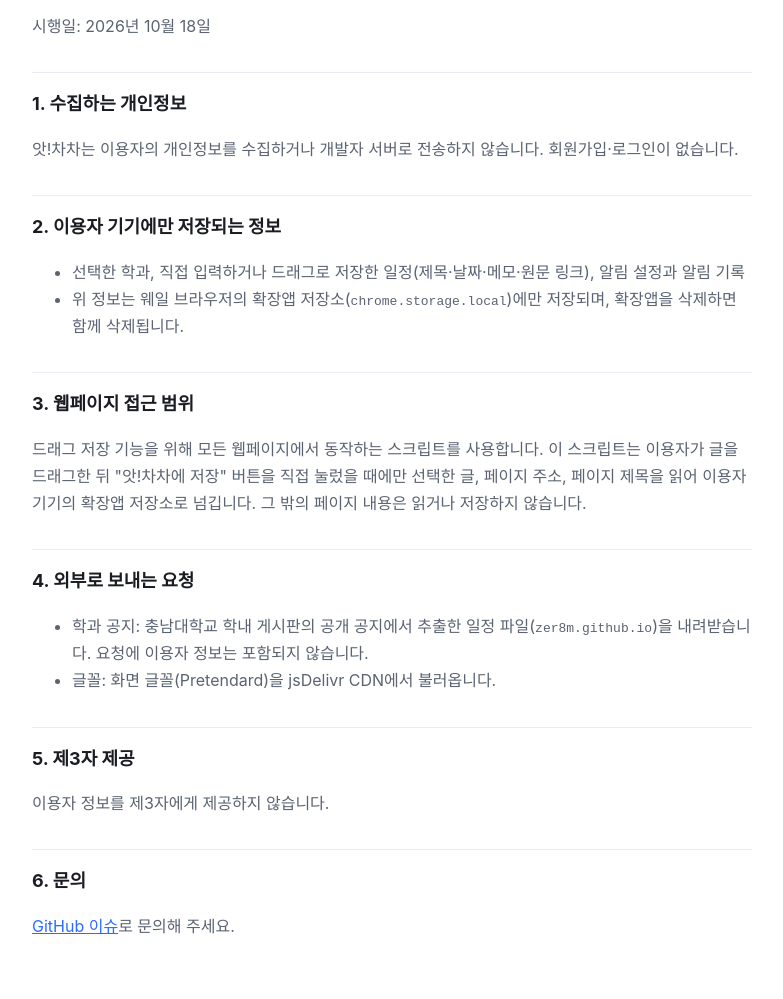
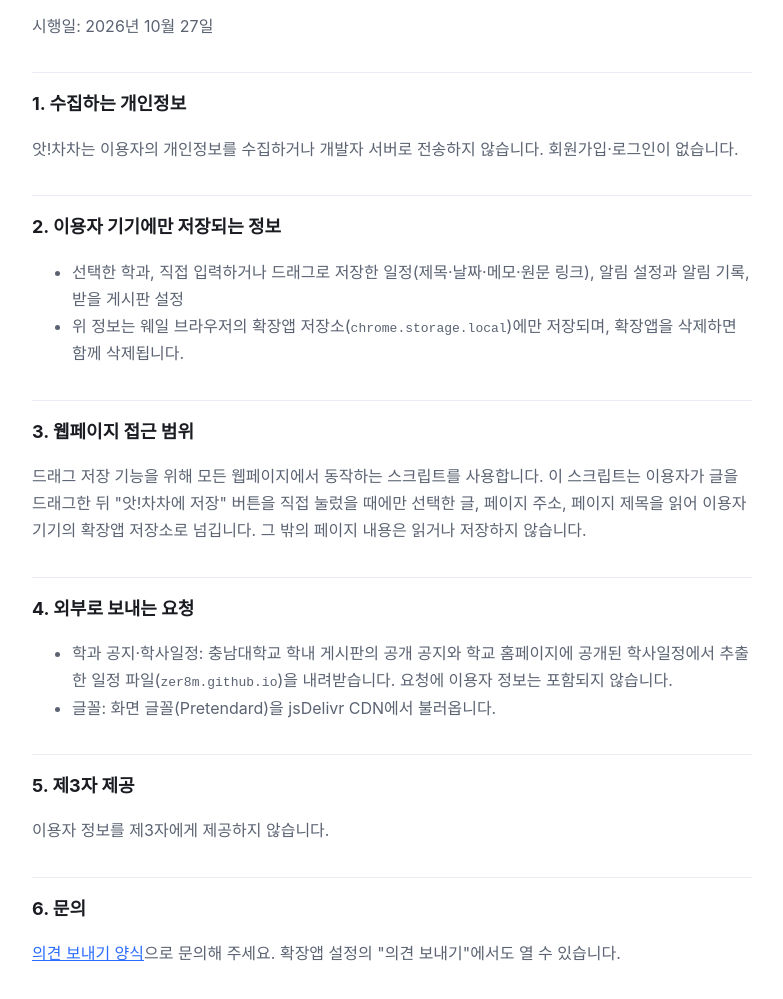
Before and after one commit to zer8m/whalecrew2, a browser extension: page site/privacy.html in a window 1280 px wide. Shown: the part 87-1086 px from the top of the page, without its empty margins (248-1031 px from the left). Drawn offline with Linux system fonts and the light colour scheme.

Commit message:
웨일 스토어 등록 자료 정리
store/: 128 아이콘, 1280×800 스크린샷 4장(실제 사이드바 화면), 상세 설명(평문),
등록 절차·입력값·업데이트 방법·심사 가이드 점검표. 개인정보처리방침에 학사일정과
의견 보내기 양식을 반영. 옛 docs/store-listing.md는 store/로 대체.

Co-Authored-By: Claude Opus 5.5 <noreply@anthropic.com>

```diff
--- a/site/privacy.html
+++ b/site/privacy.html
@@ -18,14 +18,14 @@ a{color:var(--accent)}
 <body>
 <main>
 <h1>앗!차차 개인정보처리방침</h1>
-<p>시행일: 2026년 10월 18일</p>
+<p>시행일: 2026년 10월 27일</p>
 
 <h2>1. 수집하는 개인정보</h2>
 <p>앗!차차는 이용자의 개인정보를 수집하거나 개발자 서버로 전송하지 않습니다. 회원가입·로그인이 없습니다.</p>
 
 <h2>2. 이용자 기기에만 저장되는 정보</h2>
 <ul>
-<li>선택한 학과, 직접 입력하거나 드래그로 저장한 일정(제목·날짜·메모·원문 링크), 알림 설정과 알림 기록</li>
+<li>선택한 학과, 직접 입력하거나 드래그로 저장한 일정(제목·날짜·메모·원문 링크), 알림 설정과 알림 기록, 받을 게시판 설정</li>
 <li>위 정보는 웨일 브라우저의 확장앱 저장소(<code>chrome.storage.local</code>)에만 저장되며, 확장앱을 삭제하면 함께 삭제됩니다.</li>
 </ul>
 
@@ -34,7 +34,7 @@ a{color:var(--accent)}
 
 <h2>4. 외부로 보내는 요청</h2>
 <ul>
-<li>학과 공지: 충남대학교 학내 게시판의 공개 공지에서 추출한 일정 파일(<code>zer8m.github.io</code>)을 내려받습니다. 요청에 이용자 정보는 포함되지 않습니다.</li>
+<li>학과 공지·학사일정: 충남대학교 학내 게시판의 공개 공지와 학교 홈페이지에 공개된 학사일정에서 추출한 일정 파일(<code>zer8m.github.io</code>)을 내려받습니다. 요청에 이용자 정보는 포함되지 않습니다.</li>
 <li>글꼴: 화면 글꼴(Pretendard)을 jsDelivr CDN에서 불러옵니다.</li>
 </ul>
 
@@ -42,7 +42,7 @@ a{color:var(--accent)}
 <p>이용자 정보를 제3자에게 제공하지 않습니다.</p>
 
 <h2>6. 문의</h2>
-<p><a href="https://github.com/zer8m/whalecrew2/issues">GitHub 이슈</a>로 문의해 주세요.</p>
+<p><a href="https://docs.google.com/forms/d/e/1FAIpQLSc_mnnm-YFnfg8KFQTyV1Nh09x46sxsgIr1BqMkMoIg2rZioQ/viewform">의견 보내기 양식</a>으로 문의해 주세요. 확장앱 설정의 "의견 보내기"에서도 열 수 있습니다.</p>
 </main>
 </body>
 </html>
```
Also changed, not shown: store/description.txt (added), store/icon-128.png (added), store/screenshot-1.png (added), store/screenshot-2.png (added), store/screenshot-3.png (added), store/screenshot-4.png (added), 3 other files.
